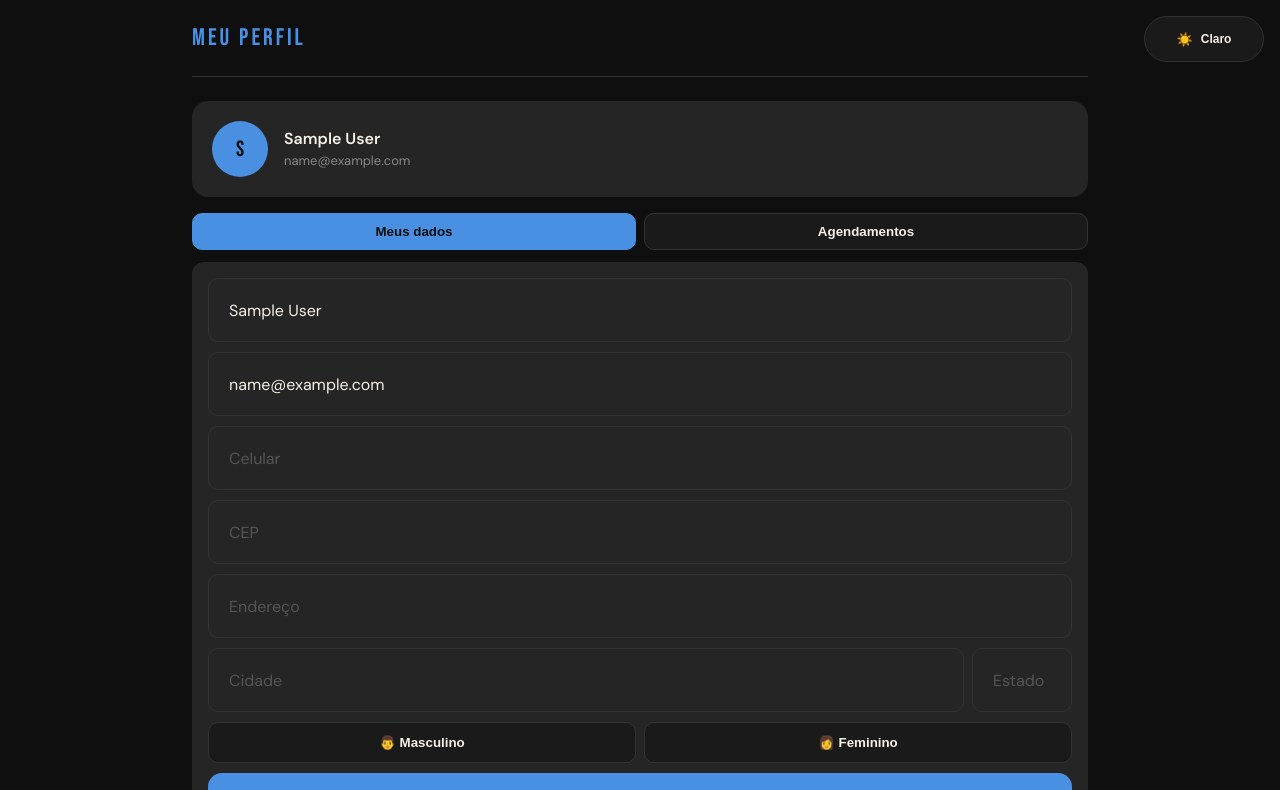
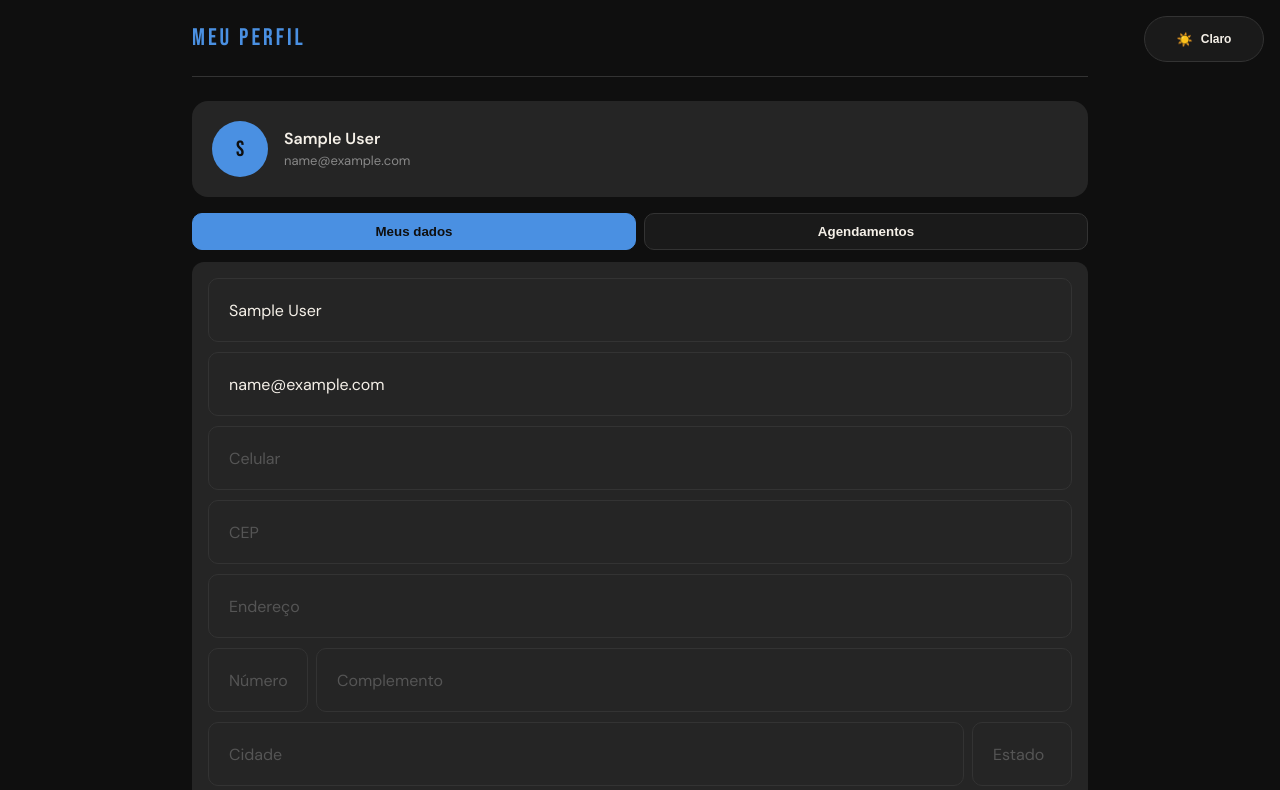
Before and after one commit to leonardo850/frontend, a React (Create React App) app: page /login in a window 1280 px wide. Shown: the top 790 px of the page. Built offline with nearby package versions, Linux system fonts and the light colour scheme; sample sign-in values are in the browser's storage.

Commit message:
numero do endereço

```diff
--- a/src/components/SignupSteps.js
+++ b/src/components/SignupSteps.js
@@ -336,9 +336,24 @@ export default function SignupSteps({ onComplete, onCancel, defaultCompanyType =
 
             <div>
               <label style={{ display: 'block', fontSize: 12, color: 'var(--muted)', marginBottom: 6 }}>Endereço *</label>
-              <input className="input-field" placeholder="Rua, número, complemento"
+              <input className="input-field" placeholder="Rua"
                 value={formData.address} onChange={e => set('address', e.target.value)}
                 style={{ width: '100%', padding: '12px 14px', fontSize: 14 }} />
+            </div>
+
+            <div style={{ display: 'grid', gridTemplateColumns: '1fr 1fr', gap: 12 }}>
+              <div>
+                <label style={{ display: 'block', fontSize: 12, color: 'var(--muted)', marginBottom: 6 }}>Número</label>
+                <input className="input-field" placeholder="123"
+                  value={formData.number} onChange={e => set('number', e.target.value)}
+                  style={{ width: '100%', padding: '12px 14px', fontSize: 14 }} />
+              </div>
+              <div>
+                <label style={{ display: 'block', fontSize: 12, color: 'var(--muted)', marginBottom: 6 }}>Complemento</label>
+                <input className="input-field" placeholder="Apto / Bloco"
+                  value={formData.complement} onChange={e => set('complement', e.target.value)}
+                  style={{ width: '100%', padding: '12px 14px', fontSize: 14 }} />
+              </div>
             </div>
 
             <div style={{ display: 'grid', gridTemplateColumns: '1fr 1fr', gap: 12 }}>
--- a/src/pages/LoginPage.js
+++ b/src/pages/LoginPage.js
@@ -8,7 +8,7 @@ export default function LoginPage({ navigate }) {
   const { user, isCompany, login, register, logout } = useAuth();
   const [tab, setTab] = useState('login');
   const [useNewSignup, setUseNewSignup] = useState(false);
-  const [form, setForm] = useState({ name: '', email: '', password: '', confirmPassword: '', phone: '', zipCode: '', gender: '', address: '', city: '', state: '' });
+  const [form, setForm] = useState({ name: '', email: '', password: '', confirmPassword: '', phone: '', zipCode: '', gender: '', address: '', number: '', complement: '', city: '', state: '' });
   const [loading, setLoading] = useState(false);
   const [error, setError] = useState('');
   const [cepLoading, setCepLoading] = useState(false);
@@ -70,7 +70,7 @@ export default function LoginPage({ navigate }) {
         if (!String(form.address || '').trim()) { setError('O campo "Endereço" é obrigatório'); setLoading(false); return; }
         if (!String(form.city || '').trim()) { setError('O campo "Cidade" é obrigatório'); setLoading(false); return; }
         if (!String(form.state || '').trim()) { setError('O campo "Estado" é obrigatório'); setLoading(false); return; }
-        const extraData = { address: form.address, city: form.city, state: form.state, zip_code: form.zipCode, gender: form.gender };
+        const extraData = { address: form.address, number: form.number, complement: form.complement, city: form.city, state: form.state, zip_code: form.zipCode, gender: form.gender };
         await register(form.name, emailCheck.value, form.password, form.phone, extraData);
         showToast('✅ Bem-vindo à Lebux!');
         setTimeout(() => navigate('home'), 1000);
@@ -92,6 +92,8 @@ export default function LoginPage({ navigate }) {
         phone: signupData.phone,
         companyType: signupData.companyType,
         address: signupData.address,
+        number: signupData.number,
+        complement: signupData.complement,
         city: signupData.city,
         state: signupData.state,
         zip_code: signupData.zipCode,
@@ -122,6 +124,8 @@ export default function LoginPage({ navigate }) {
     name: user?.name || '',
     phone: user?.phone || '',
     address: user?.address || '',
+    number: user?.number || '',
+    complement: user?.complement || '',
     city: user?.city || '',
     state: user?.state || '',
     zip_code: user?.zip_code || '',
@@ -233,6 +237,10 @@ export default function LoginPage({ navigate }) {
             </div>
             <input className="input-field" placeholder="Endereço" value={profileForm.address} onChange={e => setProfileForm(f => ({ ...f, address: e.target.value }))} />
             <div style={{ display: 'flex', gap: 8 }}>
+              <input className="input-field" placeholder="Número" value={profileForm.number} onChange={e => setProfileForm(f => ({ ...f, number: e.target.value }))} style={{ flex: '0 0 100px' }} />
+              <input className="input-field" placeholder="Complemento" value={profileForm.complement} onChange={e => setProfileForm(f => ({ ...f, complement: e.target.value }))} style={{ flex: 1 }} />
+            </div>
+            <div style={{ display: 'flex', gap: 8 }}>
               <input className="input-field" placeholder="Cidade" value={profileForm.city} onChange={e => setProfileForm(f => ({ ...f, city: e.target.value }))} style={{ flex: 1 }} />
               <input className="input-field" placeholder="Estado" value={profileForm.state} onChange={e => setProfileForm(f => ({ ...f, state: e.target.value.toUpperCase() }))} style={{ flex: '0 0 100px' }} />
             </div>
@@ -262,6 +270,8 @@ export default function LoginPage({ navigate }) {
                   email: profileForm.email,
                   phone: profileForm.phone,
                   address: profileForm.address,
+                  number: profileForm.number,
+                  complement: profileForm.complement,
                   city: profileForm.city,
                   state: profileForm.state,
                   zip_code: profileForm.zip_code,
```
Also changed, not shown: 8 other files (tests, documents, lock files or other folders).
